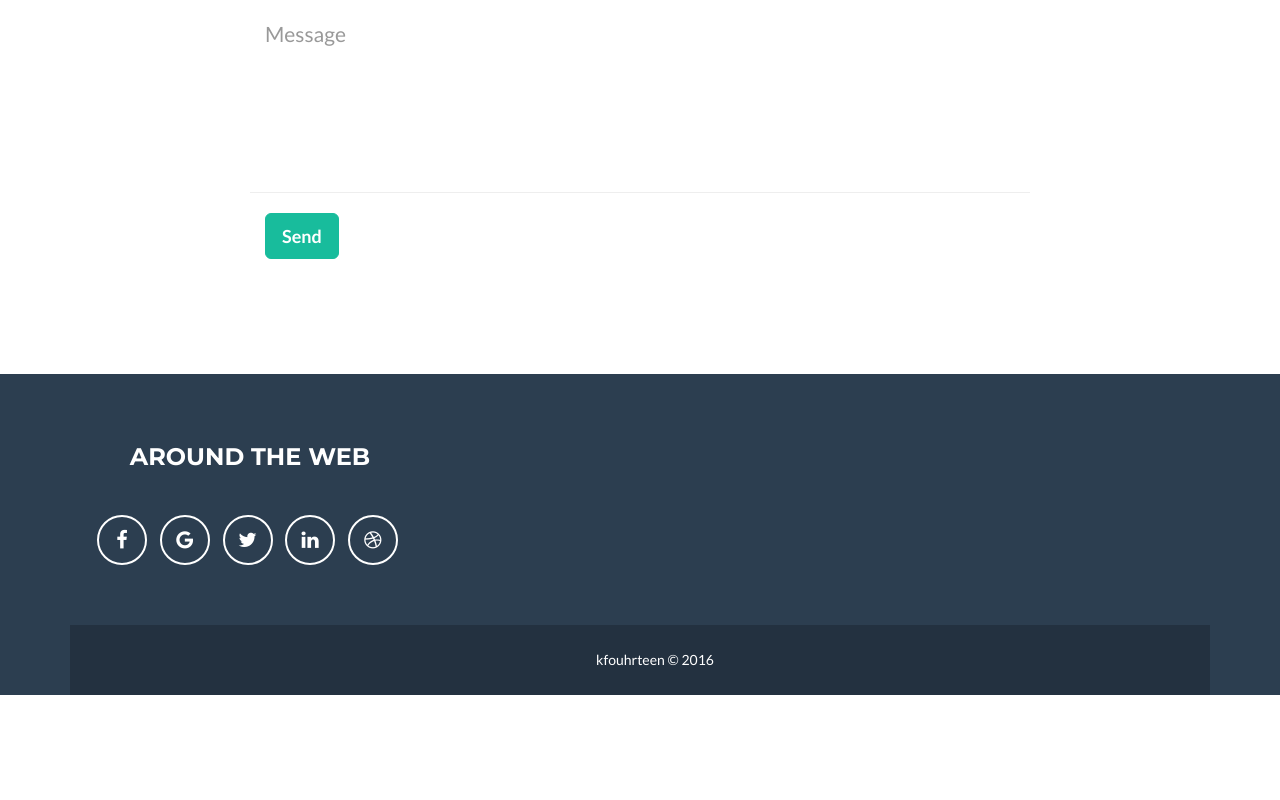
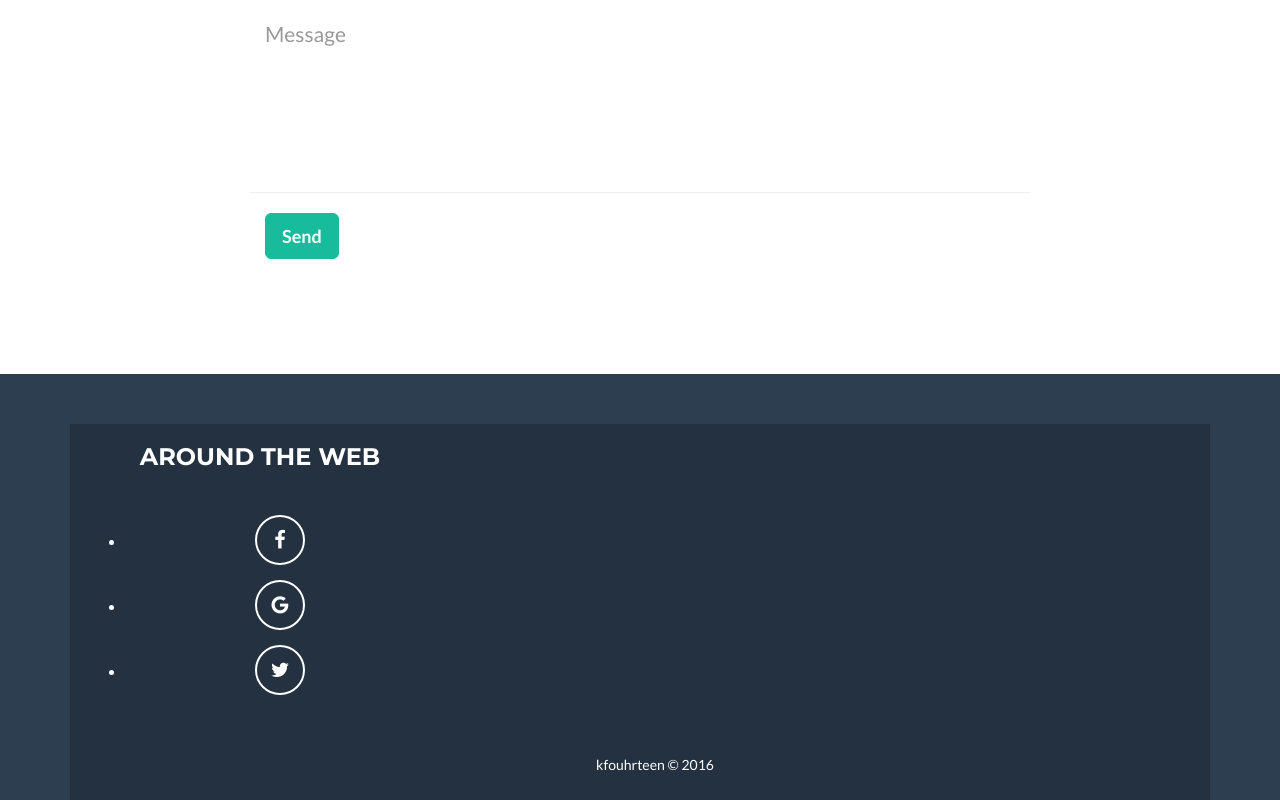
Before and after one commit to katemascay14/katemascay, a website: page index.html in a window 1280 px wide. Shown: the part 2564-3364 px from the top of the page. Before the commit the page ends 3259 px from the top, so only its background shows below. Drawn offline with nearby package versions, Linux system fonts and the light colour scheme.

Commit message:
Update index.html

```diff
--- a/index.html
+++ b/index.html
@@ -170,11 +170,13 @@
                 </div>
             <div class="row">
                 <div class="col-lg-4 col-lg-offset-2">
-                    <p>My name is Kate, age 14 I mean 19 pala, favorite number ko pala ung 14 sorry na ganun talaga minsan nagkakamali, parang sa pag ibig minsan nagkakamali ka nan pinipili saklap pero ganun talaga tssk tssk.</p>
+                    <p>My name is Kate, age 14( I mean 19 pala, favorite number ko pala ung 14 sorry na ganun talaga minsan nagkakamali, parang sa pag ibig minsan nagkakamali ka nan pinipili saklap pero ganun talaga tssk tssk.)</p>
                     <p> Im studying Bachelor of science in Information Technology at University of the Cordilleras.</p>
                 </div>
                 <div class="col-lg-4">
-                    <p></p>
+
+                    <p>I'm into dancing, biggest event I joined was the BBEAL Grand Production at University of the Cordilleras lead and choreographes by Madam Peejay Natiola.</p>
+                    <p>I also like sports like badminton, we compete with other schools when I was in highschool, we didnt take home the bacon but it was okay because we had fun and everything.</p>
                 </div>
 
             </div>
@@ -240,26 +242,21 @@
     <footer class="text-center">
         <div class="footer-above">
             <div class="container">
-                <div class="row">
+                <div class="center">
 
                     <div class="footer-col col-md-4">
                         <h3>Around the Web</h3>
-                        <ul class="list-inline">
+                        <ul class="list-center">
                             <li>
-                                <a href="#" class="btn-social btn-outline"><i class="fa fa-fw fa-facebook"></i></a>
+                                <a href="https://www.facebook.com/khate.fouhrteen" class="btn-social btn-outline"><i class="fa fa-fw fa-facebook"></i></a>
                             </li>
                             <li>
-                                <a href="#" class="btn-social btn-outline"><i class="fa fa-fw fa-google"></i></a>
+                                <a href="https://plus.google.com/u/0/+KhateFouhrteen" class="btn-social btn-outline"><i class="fa fa-fw fa-google"></i></a>
                             </li>
                             <li>
-                                <a href="#" class="btn-social btn-outline"><i class="fa fa-fw fa-twitter"></i></a>
+                                <a href="https://twitter.com/" class="btn-social btn-outline"><i class="fa fa-fw fa-twitter"></i></a>
                             </li>
-                            <li>
-                                <a href="#" class="btn-social btn-outline"><i class="fa fa-fw fa-linkedin"></i></a>
-                            </li>
-                            <li>
-                                <a href="#" class="btn-social btn-outline"><i class="fa fa-fw fa-dribbble"></i></a>
-                            </li>
+
                         </ul>
                         </div>
                     </div>
```
